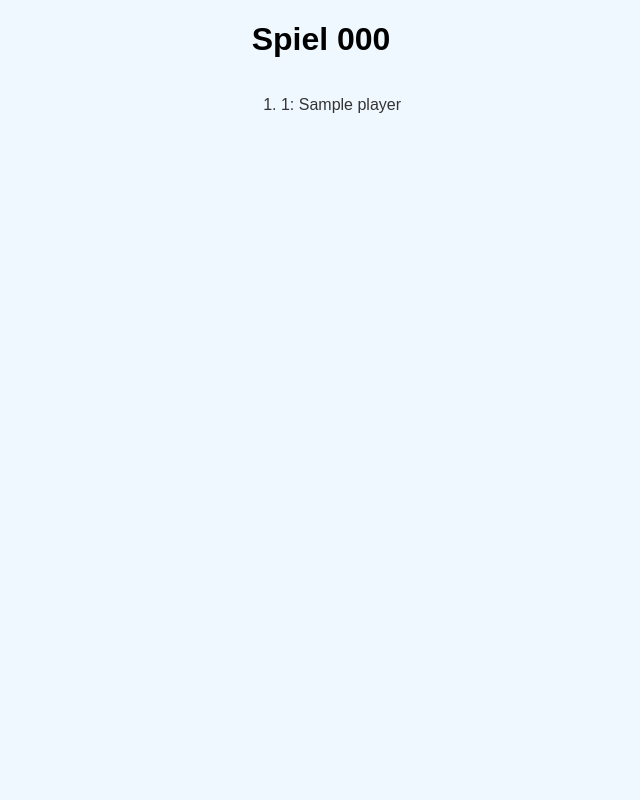
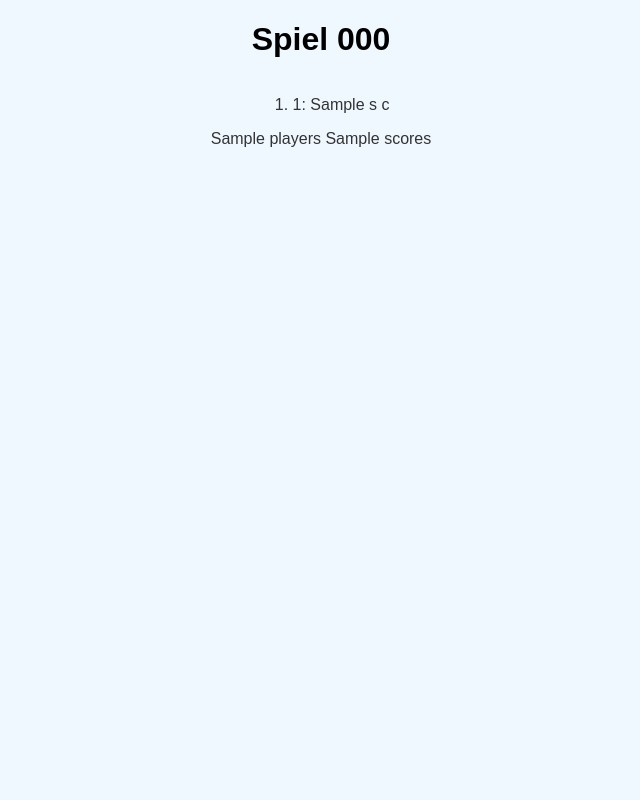
Before and after one commit to efva-hpi/server, a Flask app: template templates/scoreboard.html in a window 1280 px wide. Shown: the whole page, without its empty margins (319-959 px from the left). Run offline with Flask 3, Linux system fonts and the light colour scheme; the template is opened without the code that fills it: most values are stand-ins (such as "Sample title", 1, 10 or a date in 2020); parts of the project's set-up code (start-up, migrations or seed data) failed here and were passed over; some libraries are stand-ins or nearby versions.

Commit message:
Scoreboard funktioniert stets nicht

```diff
--- a/app.py
+++ b/app.py
@@ -184,16 +184,13 @@ def handle_message(data_raw):
         write_send_log(player)
         if player == None: return
         game.answer(player, data["answer"])
-        if game.next_question() and game.current_question == (len(game.questions)-1):
+        if not game.next_question() and game.all_answered() and game.current_question == (len(game.questions)-1):
             msg = {"id":5, "lobby_code":data["lobby_code"]}
             socketio.emit("message", json.dumps(msg), namespace="")
 
     if (data["id"] == 4):
         send_next_question(game.questions[game.current_question], game.current_question)
 
-# @app.route("/scoreboard/<code>")
-# def scoreboard(code):
-#     return render_template("scoreboard.html", lobbyCode=code, players=gs.get_lobby_by_code(code).get_player_list())
 
 @app.route("/game/<code>", methods=["GET"])
 def game_page(code):
@@ -218,7 +215,7 @@ def load_scoreboard(code):
     players_scores_list = zip(players, scores)
     sorted_players_scores = sorted(players_scores_list, key=lambda x: x[1], reverse=True)
 
-    return render_template("scoreboard.html", lobbyCode=code, playersScores=sorted_players_scores)
+    return render_template("scoreboard.html", lobbyCode=code, players=players, scores=scores, playersScores=sorted_players_scores)
 
 @app.route("/login", methods=["POST"])
 def login():
--- a/templates/scoreboard.html
+++ b/templates/scoreboard.html
@@ -3,18 +3,19 @@
 <head>
     <title>EFVA</title>
     <link rel="stylesheet" href="../static/style.css">
-        <link rel="icon" type="image/svg+xml" href="../static/favicon.svg">
-        <link rel="icon" type="image/png" href="../static/favicon.png">
+    <link rel="icon" type="image/svg+xml" href="../static/favicon.svg">
+    <link rel="icon" type="image/png" href="../static/favicon.png">
 </head>
 <body>
     <h1>
         Spiel {{lobbyCode}}
     </h1>
     <ol id="playerListUL">
-        {%- for player in players %}
-            <li>{{player[0]}}: {{ player[1]}}</li>
+        {%- for s_c in sorted_players_scores %}
+            <li>{{s_c[0]}}: {{ s_c[1]}}</li>
         {% endfor -%}
     </ol>
-
+    {{ players }}
+    {{ scores }}
 </body>
 </html>
```
